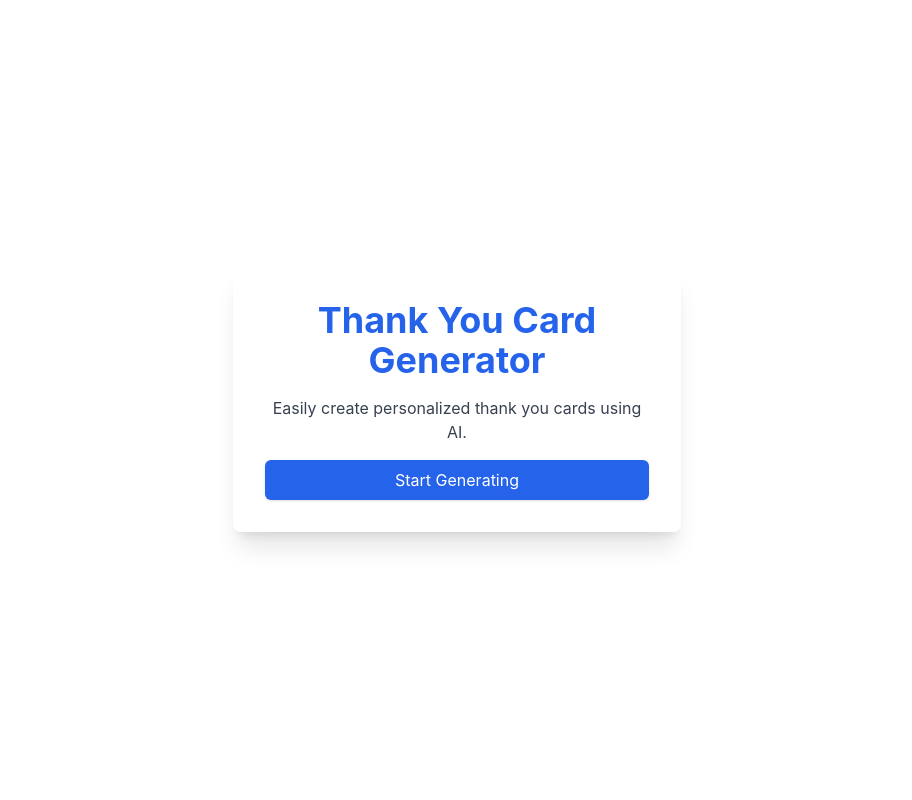
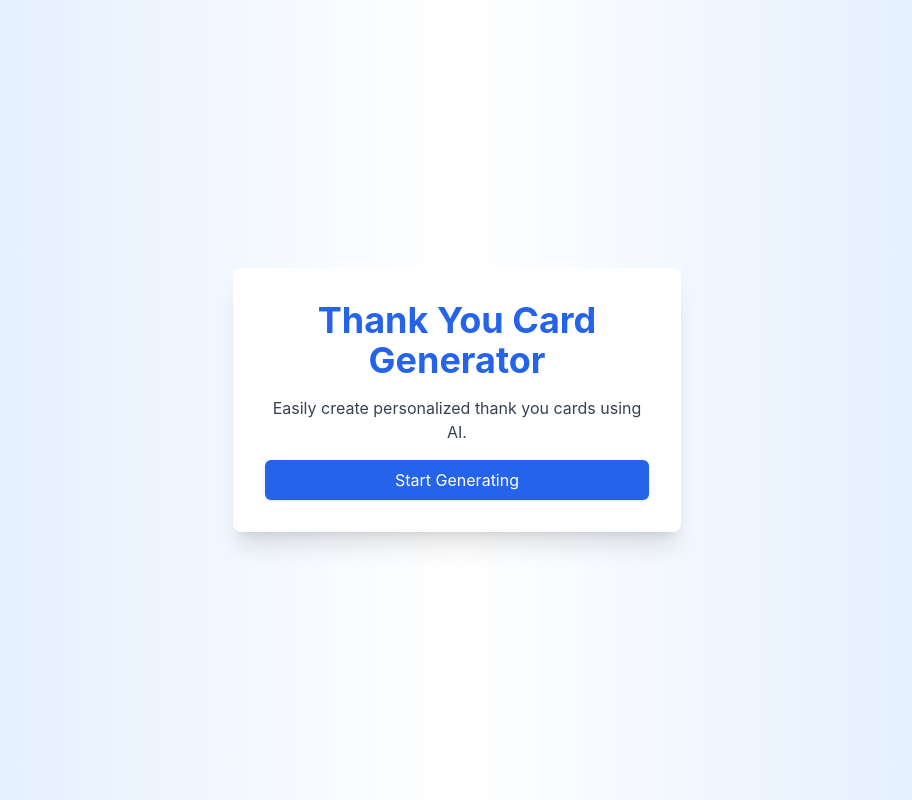
Before and after one commit to rc-iv/thankyou, a React (Create React App) app: page / in a window 1280 px wide. Shown: the whole page, without its empty margins (183-1095 px from the left). Built offline with nearby package versions, Linux system fonts and the light colour scheme.

Commit message:
Added bg gradient, adjusted saved cards

```diff
--- a/src/LandingPage.js
+++ b/src/LandingPage.js
@@ -108,7 +108,7 @@
     };
 
     return (
-        <div className="flex flex-col items-center justify-center min-h-screen bg-gray-55">
+        <div className="flex flex-col items-center justify-center min-h-screen bg-gradient-to-r from-blue-100 via-white to-blue-100">
             {showResponseCard && (
                 <ResponseCard
                     text={responseText}
@@ -229,9 +229,6 @@
             </div>
             {savedCards.length > 0 && (
                 <div className="w-full max-w-md mt-8">
-                    <h2 className="text-2xl font-bold text-center text-blue-600 mb-4">
-                        Saved Cards
-                    </h2>
                     <SavedCards savedCards={savedCards}/>
                 </div>
             )}
```
